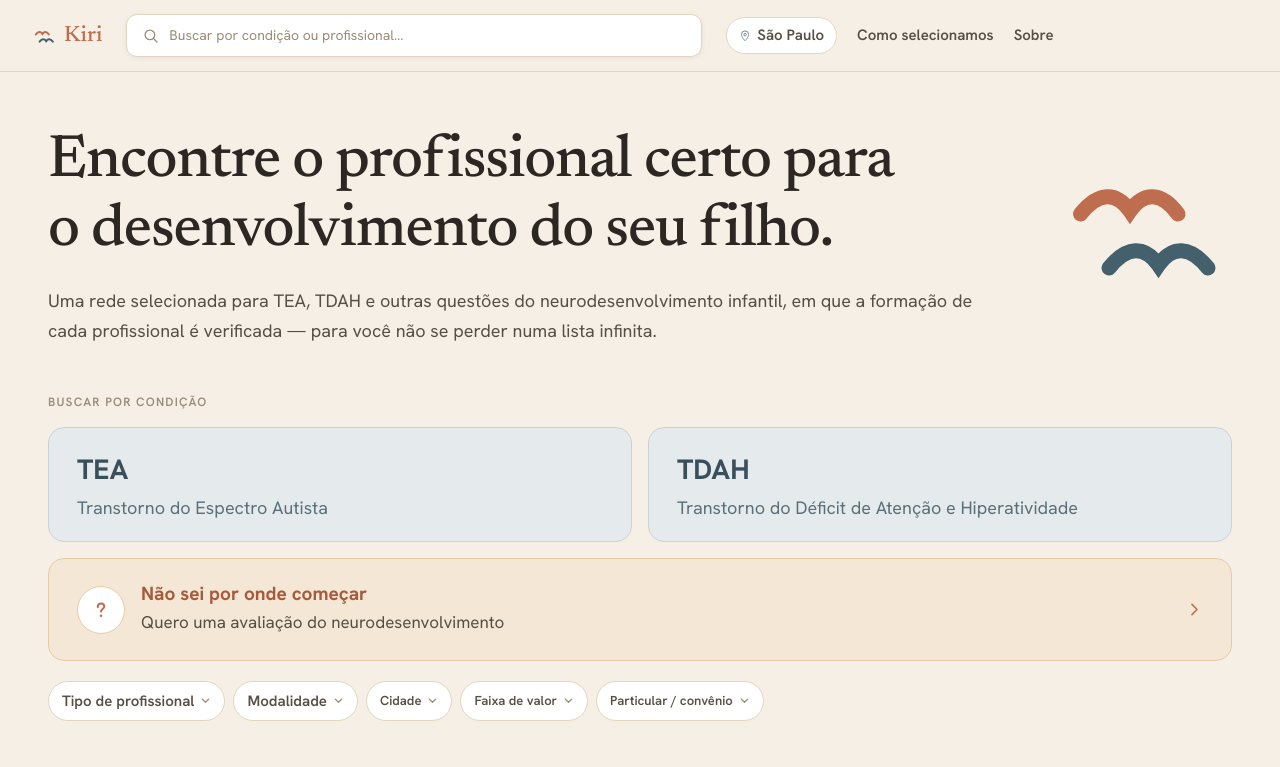
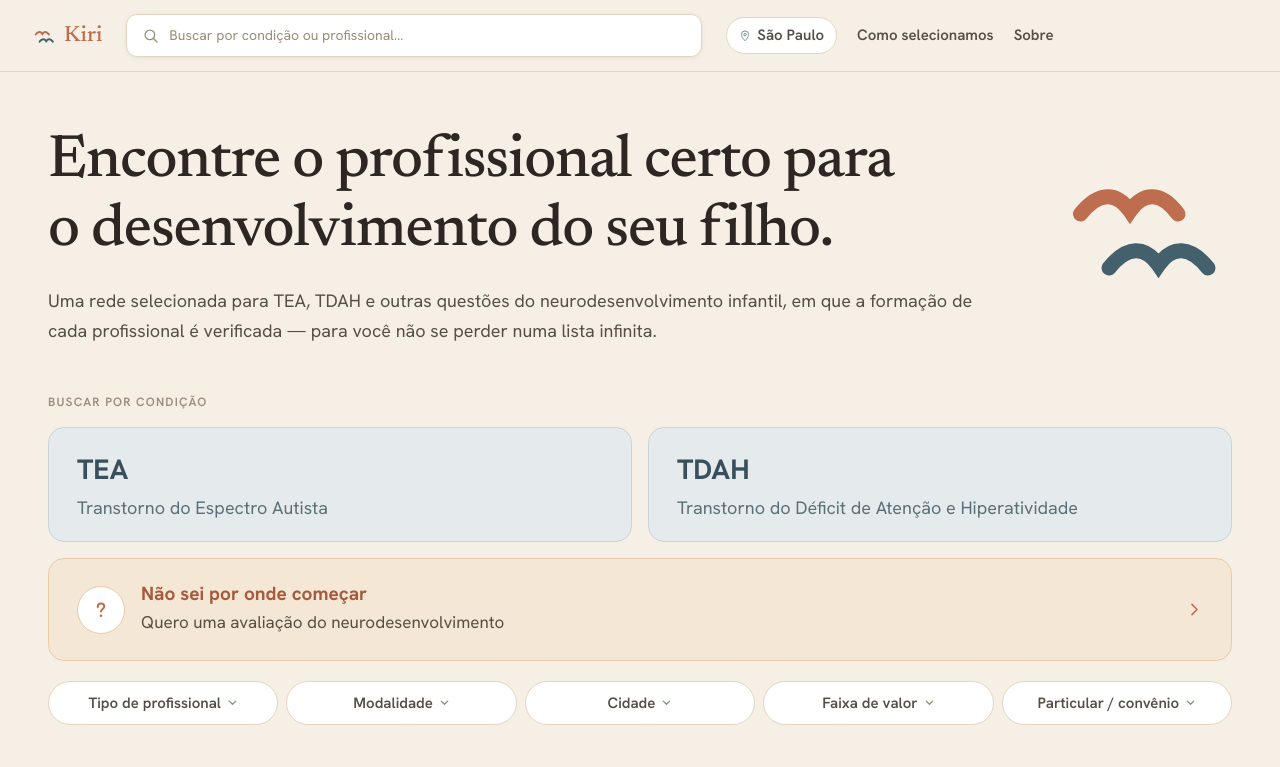
Before and after one commit to kirisaude/kiri-site, a Next.js app: page / in a window 1280 px wide. Shown: the top 767 px of the page. Built offline with nearby package versions, Linux system fonts and the light colour scheme.

Commit message:
Filtros em grid 5 colunas iguais no desktop

```diff
--- a/src/app/page.tsx
+++ b/src/app/page.tsx
@@ -213,11 +213,11 @@ export default function Home() {
         </div>
 
         {/* Filtros adicionais */}
-        <div className="pt-4 md:pt-5 overflow-x-auto scrollbar-hide flex gap-2 md:flex-wrap md:overflow-visible">
+        <div className="pt-4 md:pt-5 overflow-x-auto scrollbar-hide flex gap-2 md:grid md:grid-cols-5 md:overflow-visible">
           {/* Tipo de profissional */}
           <button
             onClick={() => { setShowProfissaoOptions((v) => !v); setShowModalidadeOptions(false); }}
-            className={`flex-none inline-flex items-center gap-1.5 rounded-full px-[13px] py-2 cursor-pointer border transition-all ${
+            className={`flex-none md:flex-auto inline-flex items-center justify-center gap-1.5 rounded-full px-[13px] py-2.5 cursor-pointer border transition-all ${
               activeProfissao ? "bg-ardosia-escura border-ardosia text-white" : "bg-white border-linha text-cinza-texto"
             }`}
           >
@@ -234,7 +234,7 @@ export default function Home() {
           {/* Modalidade */}
           <button
             onClick={() => { setShowModalidadeOptions((v) => !v); setShowProfissaoOptions(false); }}
-            className={`flex-none inline-flex items-center gap-1.5 rounded-full px-[13px] py-2 cursor-pointer border transition-all ${
+            className={`flex-none md:flex-auto inline-flex items-center justify-center gap-1.5 rounded-full px-[13px] py-2.5 cursor-pointer border transition-all ${
               activeModalidade ? "bg-ardosia-escura border-ardosia text-white" : "bg-white border-linha text-cinza-texto"
             }`}
           >
@@ -249,8 +249,8 @@ export default function Home() {
           </button>
 
           {["Cidade", "Faixa de valor", "Particular / convênio"].map((f) => (
-            <button key={f} className="flex-none inline-flex items-center gap-1.5 bg-white border border-linha rounded-full px-[13px] py-2 cursor-pointer">
-              <span className="text-[13px] font-semibold text-cinza-texto whitespace-nowrap">{f}</span>
+            <button key={f} className="flex-none md:flex-auto inline-flex items-center justify-center gap-1.5 bg-white border border-linha rounded-full px-[13px] py-2.5 cursor-pointer">
+              <span className="text-[13px] md:text-[15px] font-semibold text-cinza-texto whitespace-nowrap">{f}</span>
               <svg width="11" height="11" viewBox="0 0 12 12" fill="none"><path d="M2.5 4.5 L6 8 L9.5 4.5" stroke="#9A8C78" strokeWidth="1.5" strokeLinecap="round" strokeLinejoin="round" /></svg>
             </button>
           ))}
```
